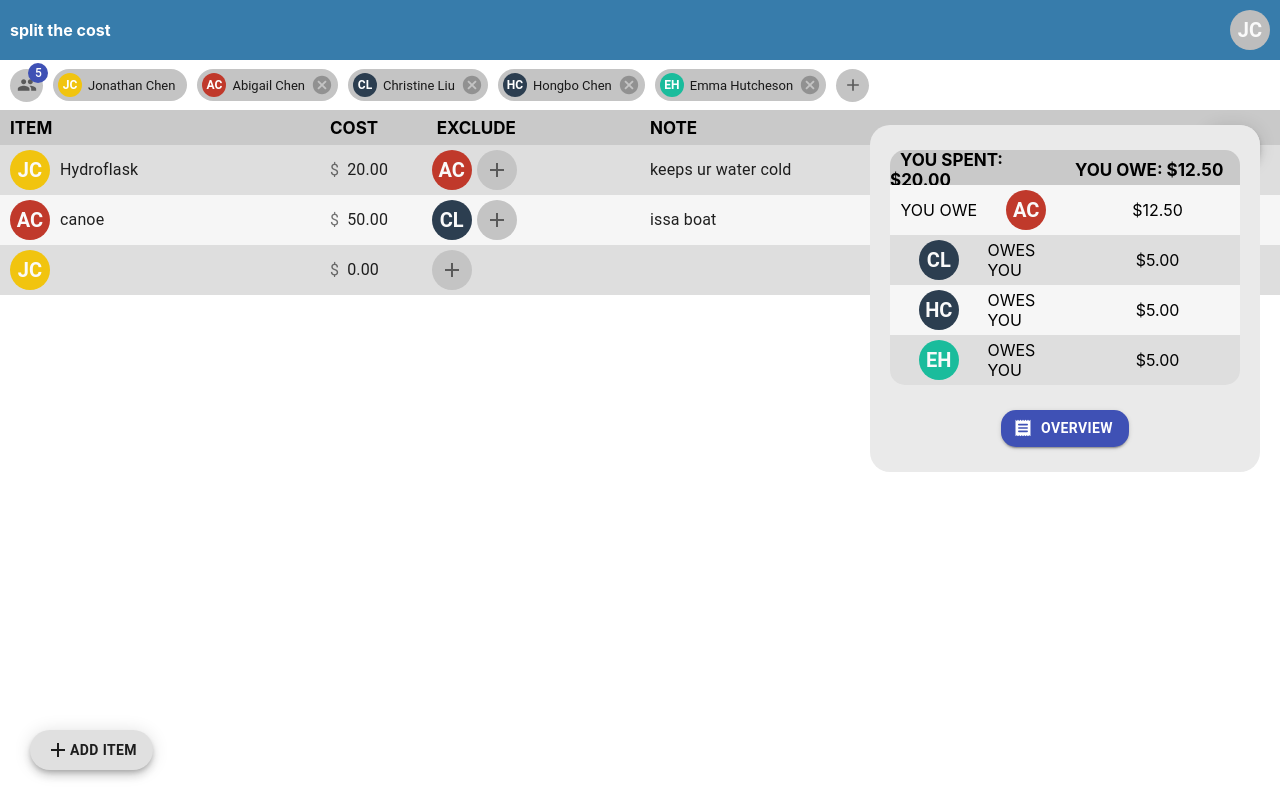
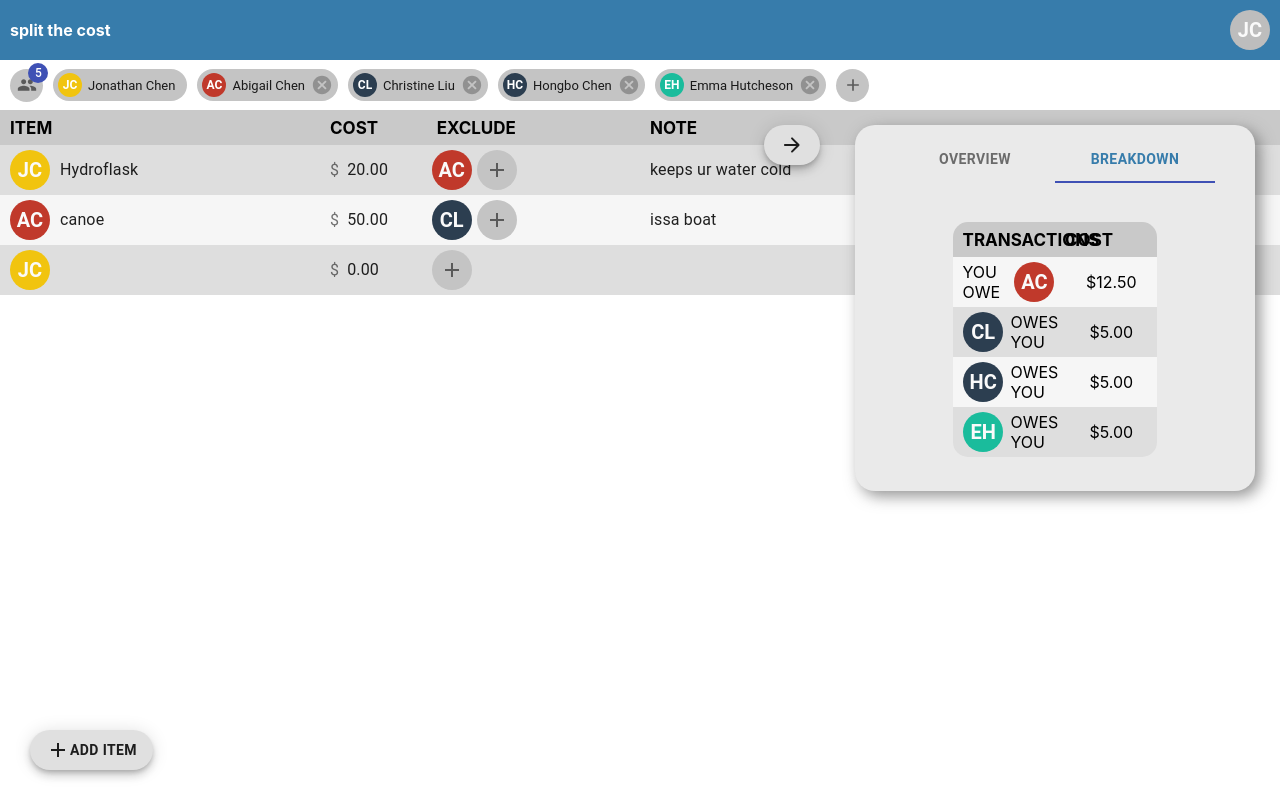
Before and after one commit to jonathanchen7/splitthecost, a React (Create React App) app: page / in a window 1280 px wide. Both pictures are taken after a click on the tab "BREAKDOWN". Built offline with nearby package versions, Linux system fonts and the light colour scheme.

Commit message:
changes to dialog

```diff
--- a/src/actions/actions.ts
+++ b/src/actions/actions.ts
@@ -1,3 +1,4 @@
+import { v4 as uuidv4 } from "uuid";
 import { Entry, OverviewData, User, UserBreakdownData } from "../models/models";
 
 // Removes an user from an entry's excluded user list (if it is excluded).
@@ -31,6 +32,22 @@ export function deleteUser(
   setUsers(users.filter((cur) => user !== cur));
   // Delete all entries associated with user from user state.
   setEntries((entries) => entries.filter((entry) => entry.createdBy !== user));
+}
+
+export function addEntry(
+  curUser: User,
+  setEntries: React.Dispatch<React.SetStateAction<Entry[]>>
+) {
+  const newItem: Entry = {
+    id: uuidv4(),
+    item: "",
+    cost: 0,
+    exclude: [],
+    note: "",
+    createdBy: curUser,
+  };
+  setEntries((entries) => [...entries, newItem]);
+  curUser.entries.push(newItem.id);
 }
 
 // Deletes a single entry.
--- a/src/components/SplitTheCost.tsx
+++ b/src/components/SplitTheCost.tsx
@@ -9,10 +9,13 @@ import { UsersBar } from "./users/UsersBar";
 import { v4 as uuidv4 } from "uuid";
 import ArrowBackRoundedIcon from "@material-ui/icons/ArrowBackRounded";
 import ArrowForwardRoundedIcon from "@material-ui/icons/ArrowForwardRounded";
+import ReceiptRoundedIcon from "@material-ui/icons/ReceiptRounded";
 import AddIcon from "@material-ui/icons/Add";
-import { Fab } from "@material-ui/core";
-import { motion } from "framer-motion";
+import { AppBar, Button, Fab, Tabs, Tab } from "@material-ui/core";
+import { AnimatePresence, motion } from "framer-motion";
 import { Breakdown } from "./breakdown/Breakdown";
+import { addEntry } from "../actions/actions";
+import { TabContext, TabPanel } from "@material-ui/lab";
 
 const jonathan: User = {
   id: uuidv4(),
@@ -87,8 +90,8 @@ export const SplitTheCost: React.FC = () => {
   const [entries, setEntries] = useState<Entry[]>([]);
   const [curUser, setCurUser] = useState<User>(jonathan);
 
-  const [toggleOverview, setToggleOverview] = useState(true);
-  const [toggleBreakdown, setToggleBreakdown] = useState(false);
+  const [toggleDialog, setToggleDialog] = useState(true);
+  const [value, setValue] = useState("overview");
 
   useEffect(() => {
     setUsers([jonathan, abigail, mom, dad, emma]);
@@ -96,21 +99,12 @@ export const SplitTheCost: React.FC = () => {
     setCurUser(jonathan);
   }, []);
 
-  function addItem() {
-    const newItem: Entry = {
-      id: uuidv4(),
-      item: "",
-      cost: 0,
-      exclude: [],
-      note: "",
-      createdBy: curUser,
-    };
-    setEntries((entries) => [...entries, newItem]);
-    curUser.entries.push(newItem.id);
+  function handleOpen() {
+    setToggleDialog(!toggleDialog);
   }
 
-  function handleOpen() {
-    setToggleOverview(!toggleOverview);
+  function handleChange(event: React.ChangeEvent<{}>, value: string) {
+    setValue(value);
   }
 
   return (
@@ -124,40 +118,63 @@ export const SplitTheCost: React.FC = () => {
       />
       <Entries entries={entries} setEntries={setEntries} curUser={curUser} />
       <div className='addItemFabDiv'>
-        <Fab variant='extended' size='medium' onClick={addItem}>
+        <Fab
+          variant='extended'
+          size='medium'
+          onClick={() => addEntry(curUser, setEntries)}
+        >
           <AddIcon />
           <span className='buttonText'>Add Item</span>
         </Fab>
       </div>
       <motion.div
         className='overviewFabDiv buttonText'
-        animate={toggleOverview ? { x: -430 } : { x: 0 }}
+        animate={toggleDialog ? { x: -430 } : { x: 0 }}
         transition={{ duration: 0.5 }}
       >
         <Fab variant='extended' size='medium' onClick={handleOpen}>
-          {toggleOverview ? (
+          {toggleDialog ? (
             <ArrowForwardRoundedIcon />
           ) : (
             <ArrowBackRoundedIcon />
           )}
         </Fab>
       </motion.div>
-      <Overview
-        users={users}
-        curUser={curUser}
-        entries={entries}
-        open={toggleOverview}
-        setToggleOverview={setToggleOverview}
-        setToggleBreakdown={setToggleBreakdown}
-      />
-      <Breakdown
-        users={users}
-        curUser={curUser}
-        entries={entries}
-        open={toggleBreakdown}
-        setToggleOverview={setToggleOverview}
-        setToggleBreakdown={setToggleBreakdown}
-      />
+      <AnimatePresence>
+        {toggleDialog && (
+          <motion.div
+            className='sideDialog'
+            animate={{ x: 0, opacity: 1 }}
+            initial={{ x: 600, opacity: 0 }}
+            exit={{ x: 600, opacity: 0 }}
+            transition={{ duration: 0.5 }}
+          >
+            <TabContext value={value}>
+              <Tabs
+                className='tabs'
+                value={value}
+                onChange={handleChange}
+                variant='fullWidth'
+                indicatorColor='primary'
+                textColor='primary'
+              >
+                <Tab className='dialogTab' value='overview' label='OVERVIEW' />
+                <Tab
+                  className='dialogTab'
+                  value='breakdown'
+                  label='BREAKDOWN'
+                />
+              </Tabs>
+              <TabPanel className='overview' value={"overview"}>
+                <Overview users={users} entries={entries} curUser={curUser} />
+              </TabPanel>
+              <TabPanel className='breakdown' value={"breakdown"}>
+                <Breakdown users={users} entries={entries} curUser={curUser} />
+              </TabPanel>
+            </TabContext>
+          </motion.div>
+        )}
+      </AnimatePresence>
     </div>
   );
 };
--- a/src/components/breakdown/Breakdown.tsx
+++ b/src/components/breakdown/Breakdown.tsx
@@ -11,35 +11,18 @@ interface Props {
   users: User[];
   curUser: User;
   entries: Entry[];
-  open: boolean;
-  setToggleOverview: React.Dispatch<React.SetStateAction<boolean>>;
-  setToggleBreakdown: React.Dispatch<React.SetStateAction<boolean>>;
 }
 
-export const Breakdown: React.FC<Props> = ({
-  users,
-  curUser,
-  entries,
-  open,
-  setToggleOverview,
-  setToggleBreakdown,
-}) => {
+export const Breakdown: React.FC<Props> = ({ users, curUser, entries }) => {
   const [breakdownData, setBreakdownData] = useState<UserBreakdownData>();
 
   useEffect(() => {
     setBreakdownData(calculateUserBreakdown(curUser, entries, users));
   }, [curUser, users, entries]);
 
-  function toggleOverview() {
-    setToggleOverview(true);
-    setToggleBreakdown(false);
-  }
-
   return (
-    <div>
-      {open && (
     <div className='breakdown'>
-          <BreakdownHeader breakdownData={breakdownData} />
+      <BreakdownHeader />
       {users.map(
         (user) =>
           user !== curUser && (
@@ -52,17 +35,6 @@ export const Breakdown: React.FC<Props> = ({
             />
           )
       )}
-          <Button
-            className='sideDialogButton'
-            variant='contained'
-            color='primary'
-            startIcon={<ReceiptRoundedIcon />}
-            onClick={toggleOverview}
-          >
-            <span className='buttonText'>Overview</span>
-          </Button>
-        </div>
-      )}
     </div>
   );
 };
--- a/src/components/breakdown/BreakdownHeader.tsx
+++ b/src/components/breakdown/BreakdownHeader.tsx
@@ -2,22 +2,14 @@ import { Grid } from "@material-ui/core";
 import * as React from "react";
 import { UserBreakdownData } from "../../models/models";
 
-interface Props {
-  breakdownData: UserBreakdownData | undefined;
-}
-
-export const BreakdownHeader: React.FC<Props> = ({ breakdownData }) => {
+export const BreakdownHeader: React.FC = () => {
   return (
     <Grid className='breakdownHeader' container spacing={0}>
       <Grid item xs={6}>
-        <span className='gridHeaderText'>
-          YOU SPENT: ${breakdownData?.totalSpent.toFixed(2)}
-        </span>
+        <span className='gridHeaderText'>TRANSACTIONS</span>
       </Grid>
       <Grid item xs={6}>
-        <span className='gridHeaderText'>
-          YOU OWE: ${breakdownData?.totalOwed.toFixed(2)}
-        </span>
+        <span className='gridHeaderText'>COST</span>
       </Grid>
     </Grid>
   );
--- a/src/components/overview/Overview.tsx
+++ b/src/components/overview/Overview.tsx
@@ -12,41 +12,17 @@ interface Props {
   users: User[];
   curUser: User;
   entries: Entry[];
-  open: boolean;
-  setToggleOverview: React.Dispatch<React.SetStateAction<boolean>>;
-  setToggleBreakdown: React.Dispatch<React.SetStateAction<boolean>>;
 }
 
-export const Overview: React.FC<Props> = ({
-  users,
-  curUser,
-  entries,
-  open,
-  setToggleOverview,
-  setToggleBreakdown,
-}) => {
+export const Overview: React.FC<Props> = ({ users, curUser, entries }) => {
   const [overviewData, setOverviewData] = useState<OverviewData>({});
 
   useEffect(() => {
     setOverviewData(calculateOverview(entries, users));
   }, [users, entries]);
 
-  function toggleBreakdown() {
-    setToggleBreakdown(true);
-    setToggleOverview(false);
-  }
-
   return (
-    <AnimatePresence>
-      {open && (
-        <motion.div
-          className='overview'
-          animate={{ x: 0, opacity: 1 }}
-          initial={{ x: 600, opacity: 0 }}
-          exit={{ x: 600, opacity: 0 }}
-          transition={{ duration: 0.5 }}
-        >
-          <h1>Overview</h1>
+    <div className='overview'>
       <OverviewHeader />
       {users.map((user) => (
         <OverviewRow
@@ -56,17 +32,6 @@ export const Overview: React.FC<Props> = ({
           key={user.id}
         />
       ))}
-          <Button
-            className='sideDialogButton'
-            variant='contained'
-            color='primary'
-            startIcon={<ReceiptRoundedIcon />}
-            onClick={toggleBreakdown}
-          >
-            <span className='buttonText'>Breakdown</span>
-          </Button>
-        </motion.div>
-      )}
-    </AnimatePresence>
+    </div>
   );
 };
--- a/src/main.css
+++ b/src/main.css
@@ -249,7 +249,7 @@ input::-webkit-inner-spin-button {
   left: 30px;
 }
 
-.overview {
+.sideDialog {
   display: -webkit-box;
   display: -ms-flexbox;
   display: flex;
@@ -257,23 +257,39 @@ input::-webkit-inner-spin-button {
   -webkit-box-direction: normal;
       -ms-flex-direction: column;
           flex-direction: column;
-  -webkit-box-align: start;
-      -ms-flex-align: start;
-          align-items: flex-start;
-  padding: 20px 30px 30px 30px;
+  -webkit-box-align: center;
+      -ms-flex-align: center;
+          align-items: center;
+  padding: 10px;
   border-radius: 20px;
   background-color: #eaeaea;
   position: fixed;
   top: 125px;
-  right: 20px;
-  width: 350px;
+  right: 25px;
+  width: 380px;
   -webkit-box-shadow: 5px 5px 15px #5b5b5baa;
           box-shadow: 5px 5px 15px #5b5b5baa;
 }
 
-.overview h1 {
-  margin-top: 0px;
-  margin-bottom: 10px;
+.tabs {
+  margin-bottom: 15px;
+}
+
+.dialogTab {
+  color: black;
+  font-weight: bold !important;
+}
+
+.dialogTab:hover {
+  color: #377cab !important;
+}
+
+.dialogTab:focus {
+  color: #377cab !important;
+}
+
+.overview {
+  padding: 0px 10px 10px 10px !important;
 }
 
 .overviewHeader {
@@ -292,7 +308,7 @@ input::-webkit-inner-spin-button {
   font-weight: bold !important;
   position: fixed;
   top: 125px;
-  right: 20px;
+  right: 30px;
 }
 
 .overviewRowDiv {
@@ -310,29 +326,9 @@ input::-webkit-inner-spin-button {
   transition: all 0.5s;
 }
 
-.sideDialogButton {
-  margin-top: 25px !important;
-  border-radius: 15px !important;
-}
-
-.breakdown {
-  display: -webkit-box;
-  display: -ms-flexbox;
-  display: flex;
-  -webkit-box-orient: vertical;
-  -webkit-box-direction: normal;
-      -ms-flex-direction: column;
-          flex-direction: column;
-  -webkit-box-align: center;
-      -ms-flex-align: center;
-          align-items: center;
-  padding: 25px 20px 25px 20px;
-  border-radius: 20px;
-  background-color: #eaeaea;
-  position: fixed;
-  top: 125px;
-  right: 20px;
-  width: 350px;
+.dialogButton {
+  margin-top: 20px !important;
+  border-radius: 20px !important;
 }
 
 .breakdownHeader {
--- a/src/main.scss
+++ b/src/main.scss
@@ -239,25 +239,43 @@ input::-webkit-inner-spin-button {
   left: 30px;
 }
 
-// ---------------- OVERVIEW GRID ----------------
+// ---------------- SIDE DIALOG ----------------
 
-.overview {
+.sideDialog {
   display: flex;
   flex-direction: column;
-  align-items: flex-start;
-  padding: 20px 30px 30px 30px;
+  align-items: center;
+  padding: 10px;
   border-radius: 20px;
   background-color: $overviewDialogColor;
   position: fixed;
   top: $headerHeight + $usersBarHeight + 15;
-  right: 20px;
-  width: 350px;
+  right: 25px;
+  width: 380px;
   box-shadow: 5px 5px 15px #5b5b5baa;
+}
 
-  h1 {
-    margin-top: 0px;
-    margin-bottom: 10px;
+.tabs {
+  margin-bottom: 15px;
+}
+
+.dialogTab {
+  color: black;
+  font-weight: bold !important;
+
+  &:hover {
+    color: $headerColor !important;
   }
+
+  &:focus {
+    color: $headerColor !important;
+  }
+}
+
+// ---------------- OVERVIEW GRID ----------------
+
+.overview {
+  padding: 0px 10px 10px 10px !important;
 }
 
 .overviewHeader {
@@ -272,7 +290,7 @@ input::-webkit-inner-spin-button {
   font-weight: bold !important;
   position: fixed;
   top: $headerHeight + $usersBarHeight + 15;
-  right: 20px;
+  right: 30px;
 }
 
 .overviewRowDiv {
@@ -283,25 +301,12 @@ input::-webkit-inner-spin-button {
   transition: all 0.5s;
 }
 
-.sideDialogButton {
-  margin-top: 25px !important;
-  border-radius: 15px !important;
+.dialogButton {
+  margin-top: 20px !important;
+  border-radius: 20px !important;
 }
 
 // ---------------- BREAKDOWN GRID ----------------
-
-.breakdown {
-  display: flex;
-  flex-direction: column;
-  align-items: center;
-  padding: 25px 20px 25px 20px;
-  border-radius: 20px;
-  background-color: $overviewDialogColor;
-  position: fixed;
-  top: $headerHeight + $usersBarHeight + 15;
-  right: 20px;
-  width: 350px;
-}
 
 .breakdownHeader {
   border-radius: 15px 15px 0px 0px;
```
Also changed, not shown: 1 other file (tests, documents, lock files or other folders). Lines whose indentation alone changed are shown as unchanged.
